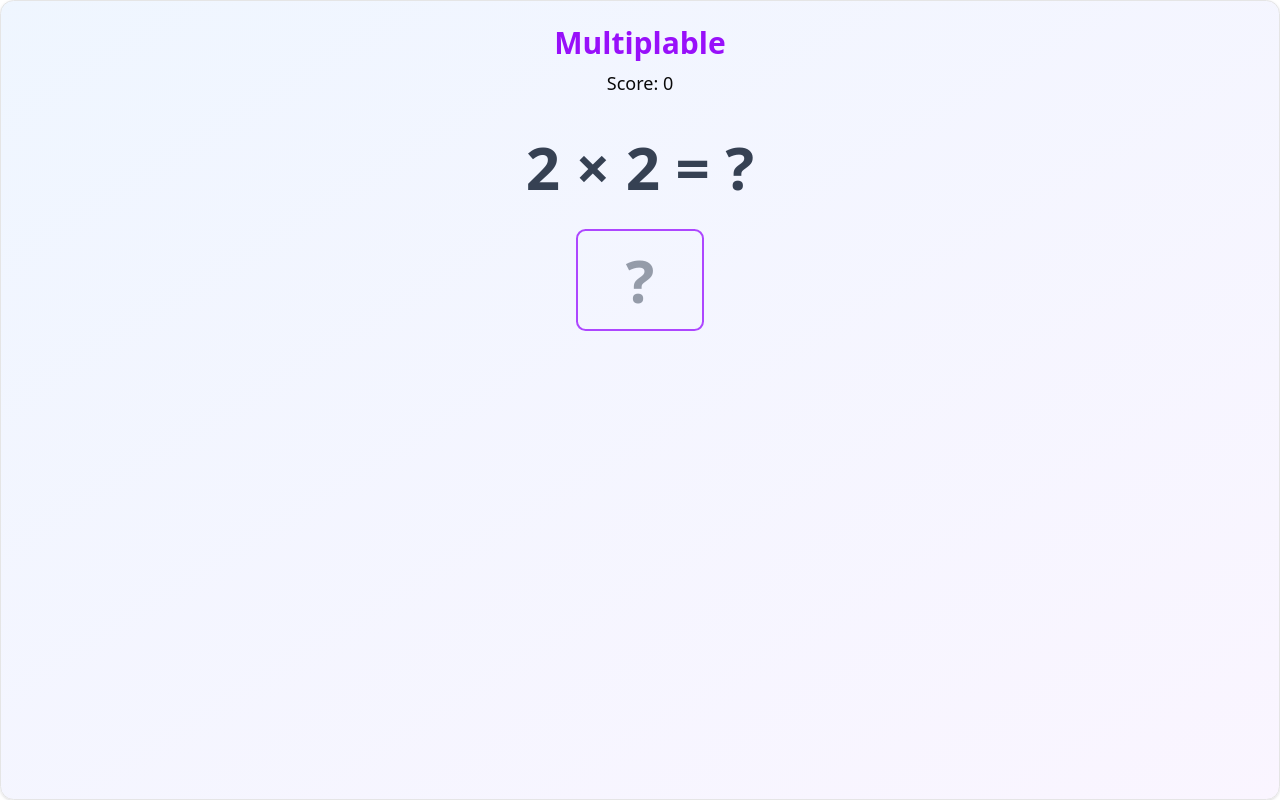
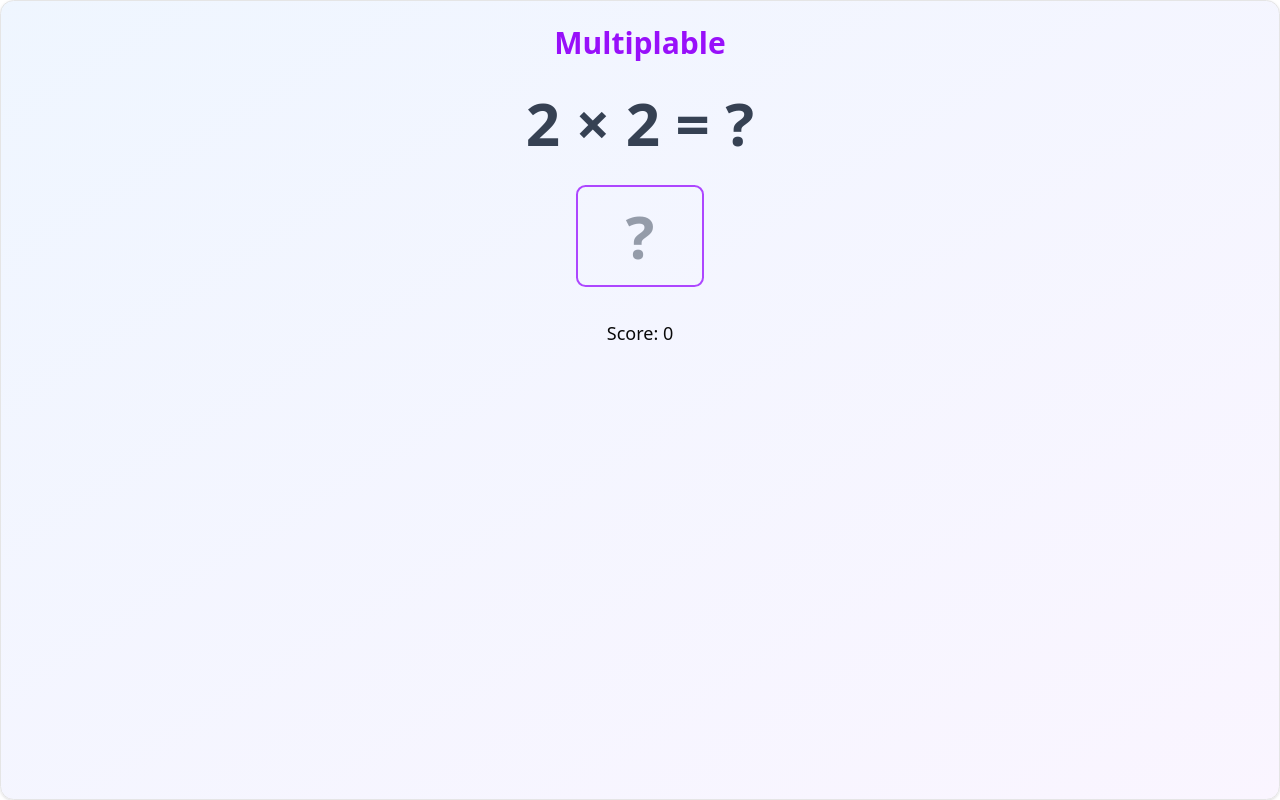
Before and after one commit to wivorn/multipable, a React (Vite) app: page / in a window 1280 px wide. Built offline with nearby package versions, Linux system fonts and the light colour scheme.

Commit message:
Move score to bottom

```diff
--- a/src/App.tsx
+++ b/src/App.tsx
@@ -55,17 +55,6 @@ const App = () => {
           <h1 className="text-3xl font-bold text-purple-600 mb-2">
             Multiplable
           </h1>
-          <div className="flex flex-col justify-center items-center gap-2">
-            <span className="text-lg">Score: {score}</span>
-            <div className="flex flex-wrap items-center">
-              {[...Array(streak)].map((_, i) => (
-                <Star
-                  key={i}
-                  className="w-5 h-5 text-yellow-400 fill-yellow-400"
-                />
-              ))}
-            </div>
-          </div>
         </div>
 
         <div className="text-center mb-8">
@@ -84,6 +73,17 @@ const App = () => {
             placeholder="?"
             autoFocus
           />
+        </div>
+        <div className="flex flex-col justify-center items-center gap-2 mb-5">
+          <span className="text-lg">Score: {score}</span>
+          <div className="flex flex-wrap items-center">
+            {[...Array(streak)].map((_, i) => (
+              <Star
+                key={i}
+                className="w-5 h-5 text-yellow-400 fill-yellow-400"
+              />
+            ))}
+          </div>
         </div>
 
         {feedback && (
```
